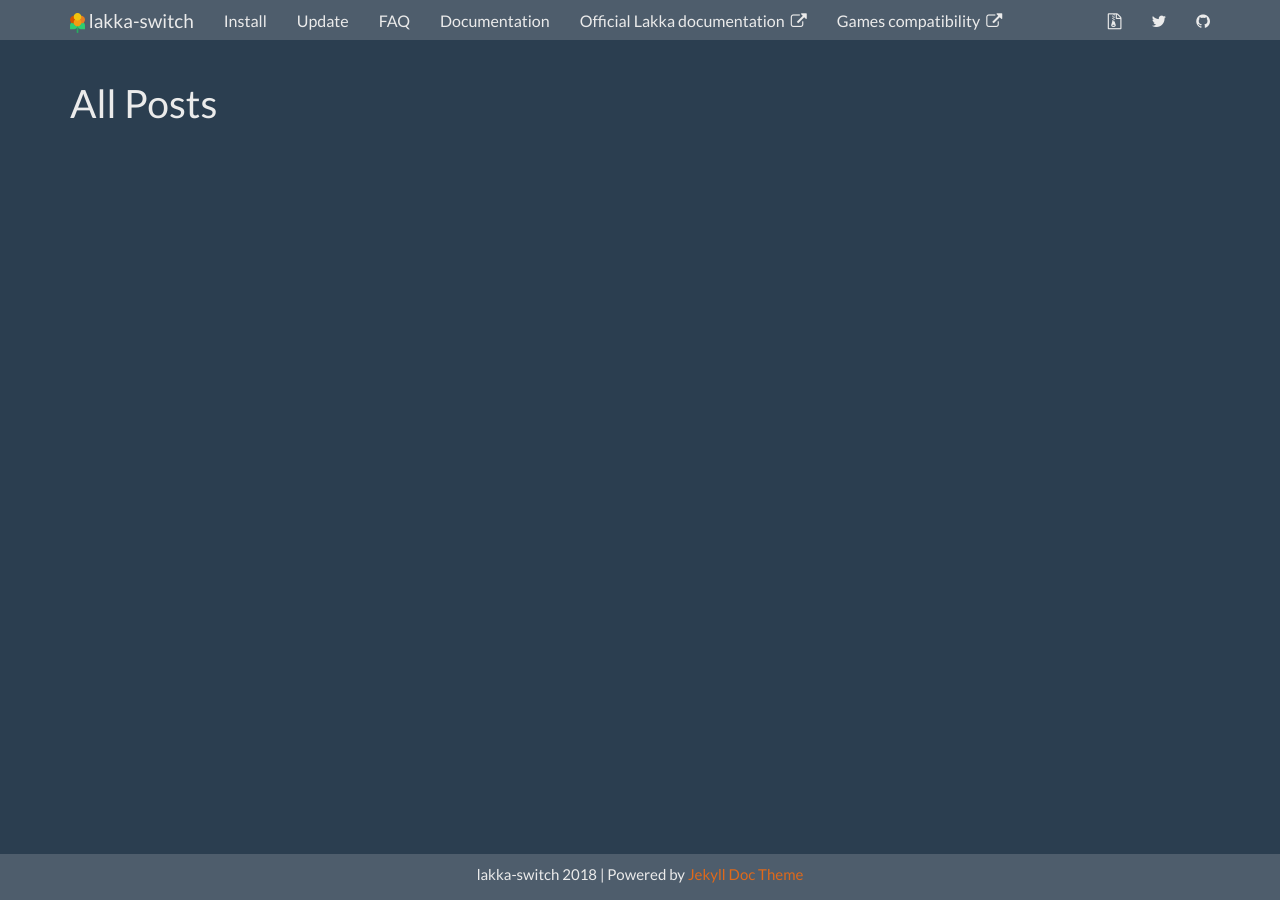
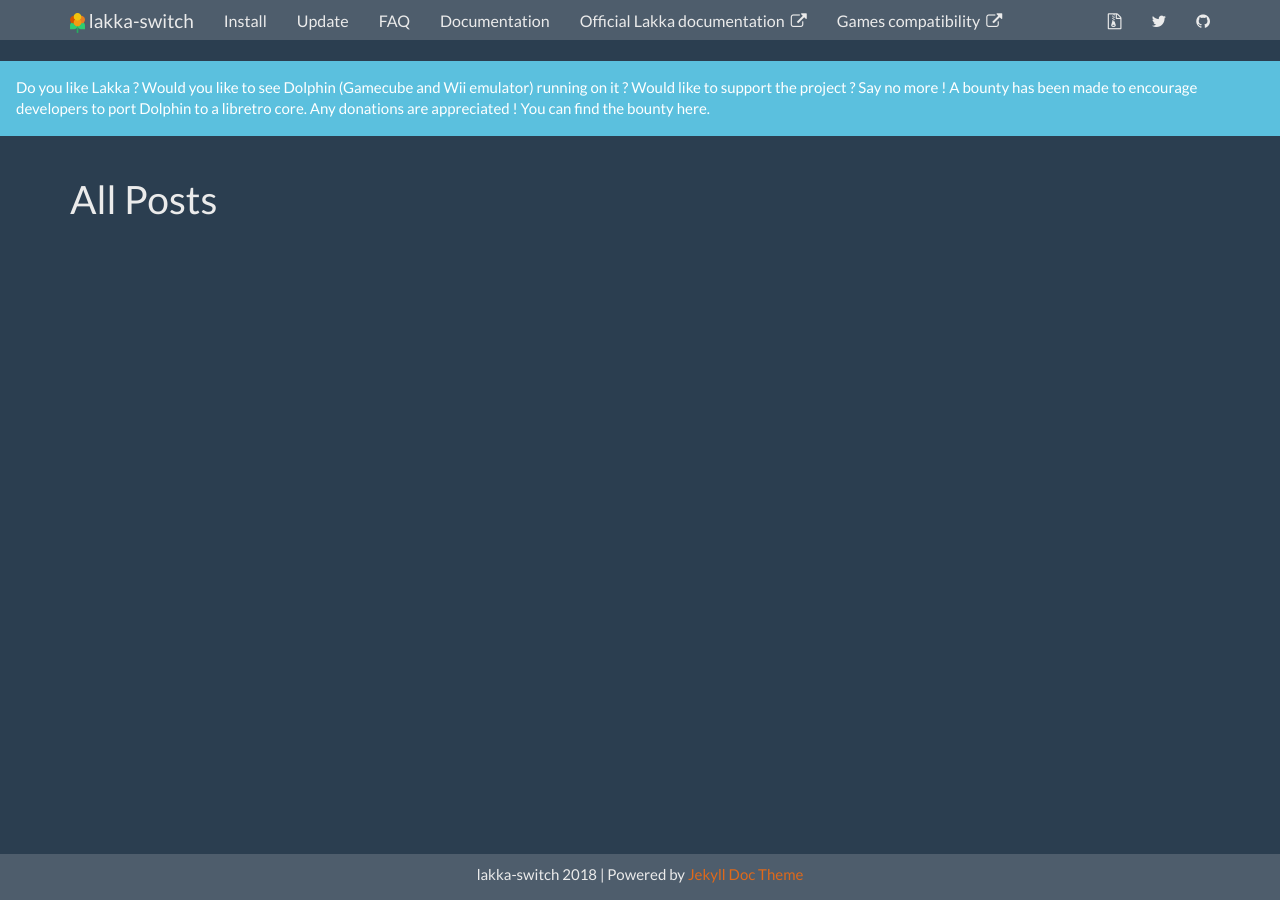
Before and after one commit to lakka-switch/documentation, a Jekyll site: the page built from allposts.html, in a window 1280 px wide. Built offline with Jekyll 4.4.1, drawn with Linux system fonts in a browser that asks for light colours; nearby versions of some CDN libraries.

Commit message:
Update topnav.html

```diff
--- a/_includes/topnav.html
+++ b/_includes/topnav.html
@@ -42,3 +42,7 @@
         </div>
     </div>
 </nav>
+
+<div class="alert alert-info">
+	Do you like Lakka ? Would you like to see Dolphin (Gamecube and Wii emulator) running on it ? Would like to support the project ? Say no more ! A bounty has been made to encourage developers to port Dolphin to a libretro core. Any donations are appreciated ! <a href="https://www.bountysource.com/issues/58967981-bounty-update-dolphin-core-and-port-it-to-arm64" target="_blank">You can find the bounty here.</a>
+</div>
```
